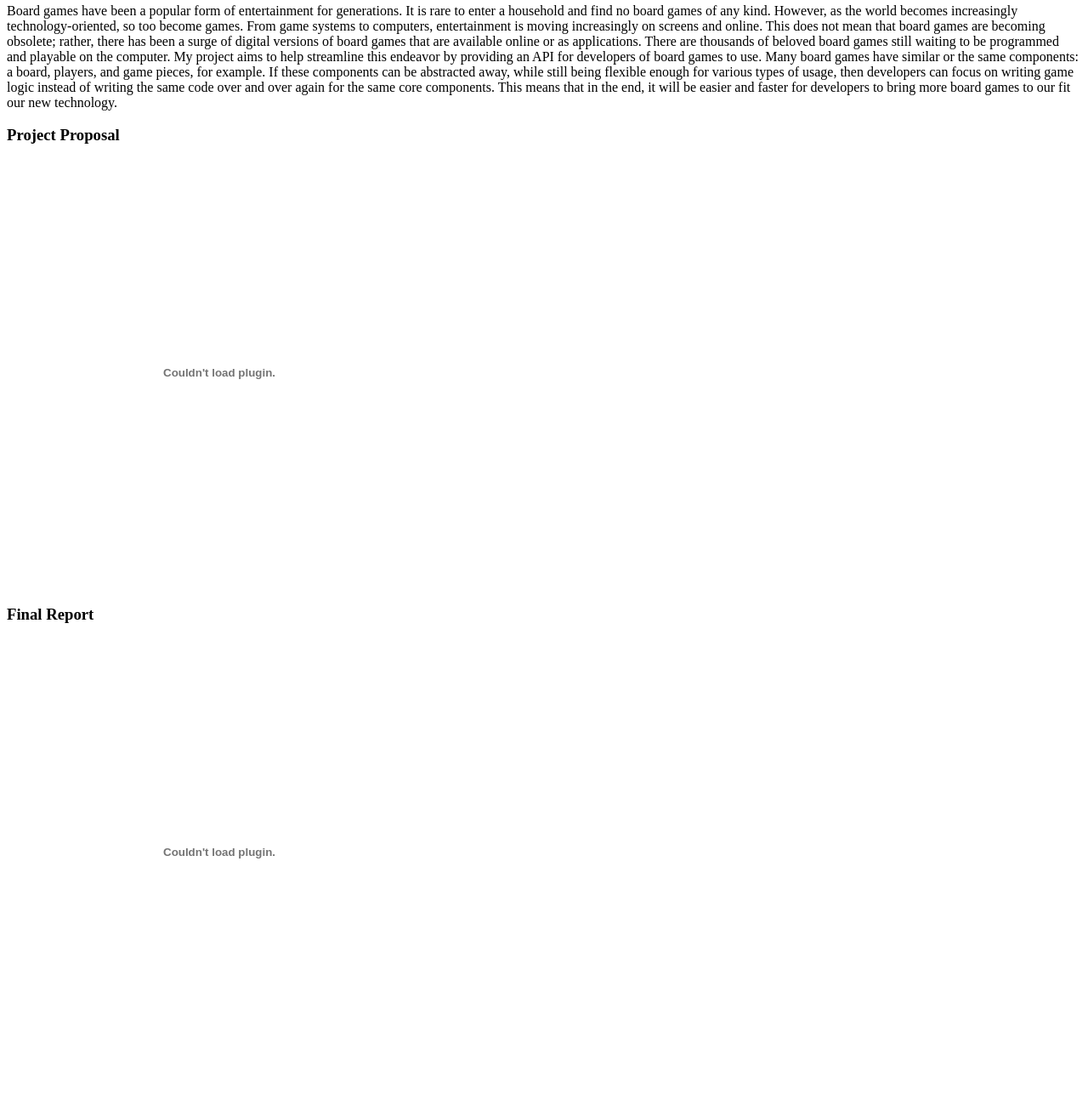
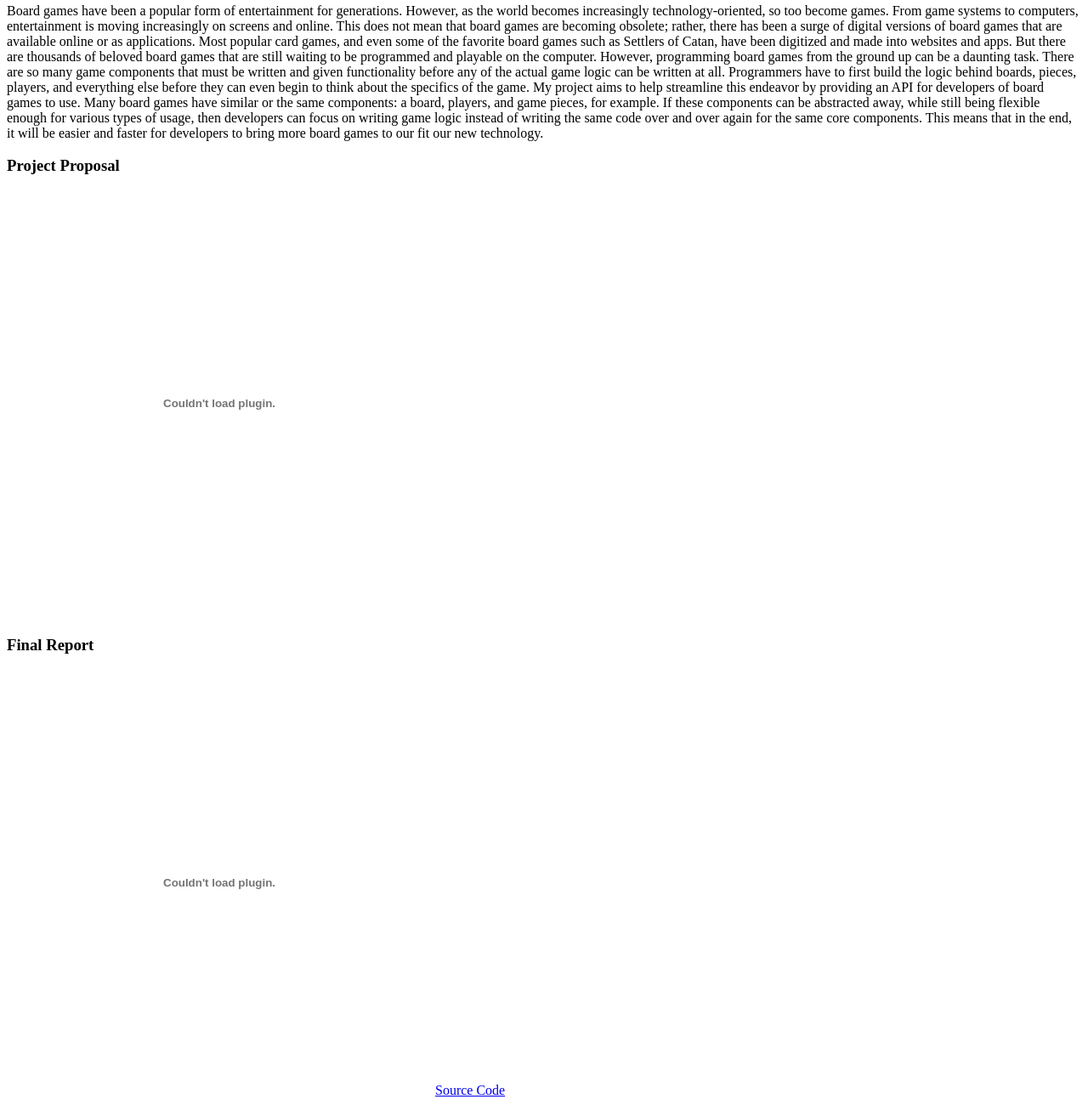
Before and after one commit to dalyadickstein/SeniorProject, a plain HTML site: page index.html in a window 1280 px wide. Shown: the part 164-1464 px from the top of the page at 85% size. Before the commit the page ends 1428 px from the top, so only its background shows below. Drawn offline with Linux system fonts and the light colour scheme.

Commit message:
Edited abstract and copied updates into Report and index.html

```diff
--- a/index.html
+++ b/index.html
@@ -18,7 +18,10 @@
   Abstract
 </h3>
 <p>
-  Board games have been a popular form of entertainment for generations. It is rare to enter a household and find no board games of any kind. However, as the world becomes increasingly technology-oriented, so too become games. From game systems to computers, entertainment is moving increasingly on screens and online. This does not mean that board games are becoming obsolete; rather, there has been a surge of digital versions of board games that are available online or as applications. There are thousands of beloved board games still waiting to be programmed and playable on the computer. My project aims to help streamline this endeavor by providing an API for developers of board games to use. Many board games have similar or the same components: a board, players, and game pieces, for example. If these components can be abstracted away, while still being flexible enough for various types of usage, then developers can focus on writing game logic instead of writing the same code over and over again for the same core components. This means that in the end, it will be easier and faster for developers to bring more board games to our fit our new technology.
+  Board games have been a popular form of entertainment for generations. However, as the world becomes increasingly technology-oriented, so too become games. From game systems to computers, entertainment is moving increasingly on screens and online. This does not mean that board games are becoming obsolete; rather, there has been a surge of digital versions of board games that are available online or as applications. Most popular card games, and even some of the favorite board games such as Settlers of Catan, have been digitized and made into websites and apps. But there are thousands of beloved board games that are still waiting to be programmed and playable on the computer. However, programming board games from the ground up can be a daunting task. There are so many game components that must be written and given functionality before any of the actual game logic can be written at all. Programmers have to first build the logic behind boards, pieces, players, and everything else before they can even begin to think about  the specifics of the game.
+  My project aims to help streamline this endeavor by providing an API for developers of board games to use. Many board games have similar or the same components: a board, players, and game pieces, for example. If these components can be abstracted away, while still being flexible enough for various types of usage, then developers can focus on writing game logic instead of writing the same code over and over again for the same core components. This means that in the end, it will be easier and faster for developers to bring more board games to our fit our new technology.
+
+
 </p>
 
 <h3>
@@ -33,5 +36,7 @@
 <object width="500" height="500" data="Final Project Report.pdf"></object>
 <b></b>
 
+<a href="https://github.com/dalyadickstein/SeniorProject">Source Code</a>
+
 </body>
 </html>
```
Also changed, not shown: 4 other files.
